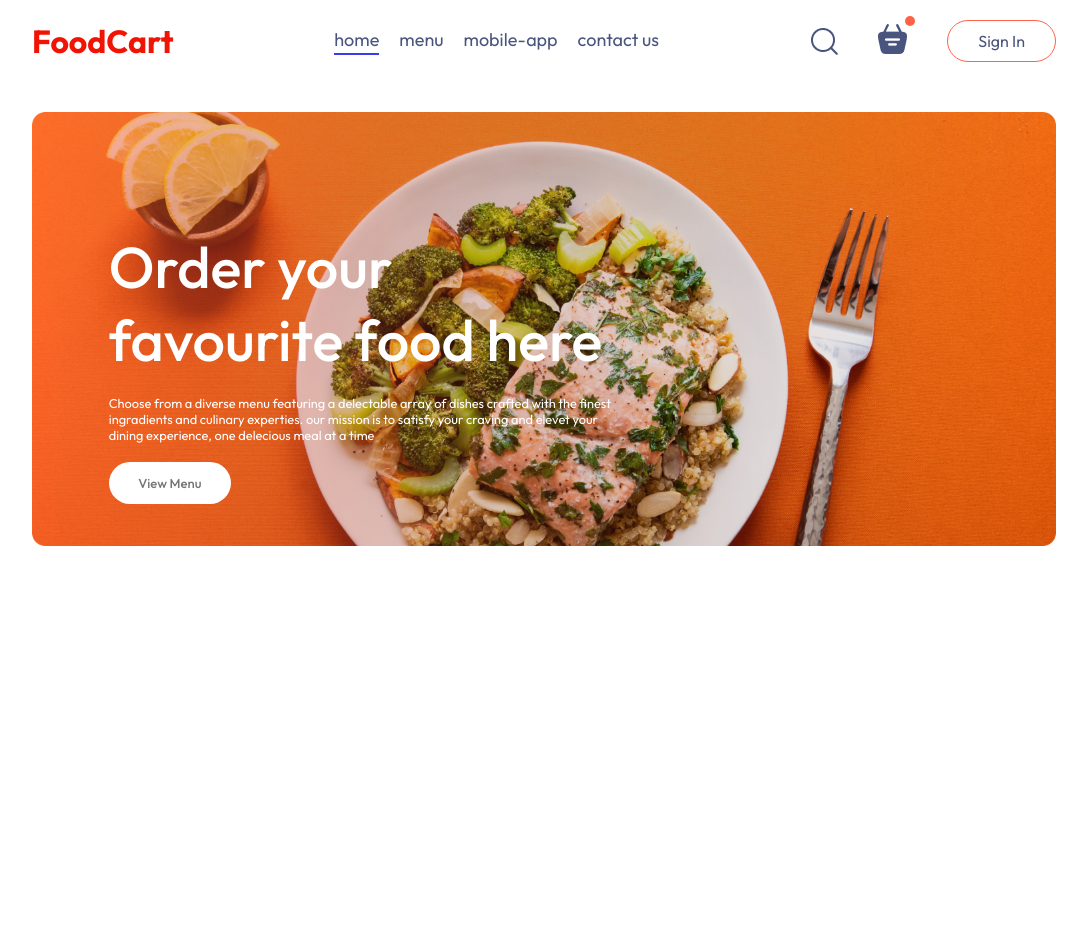
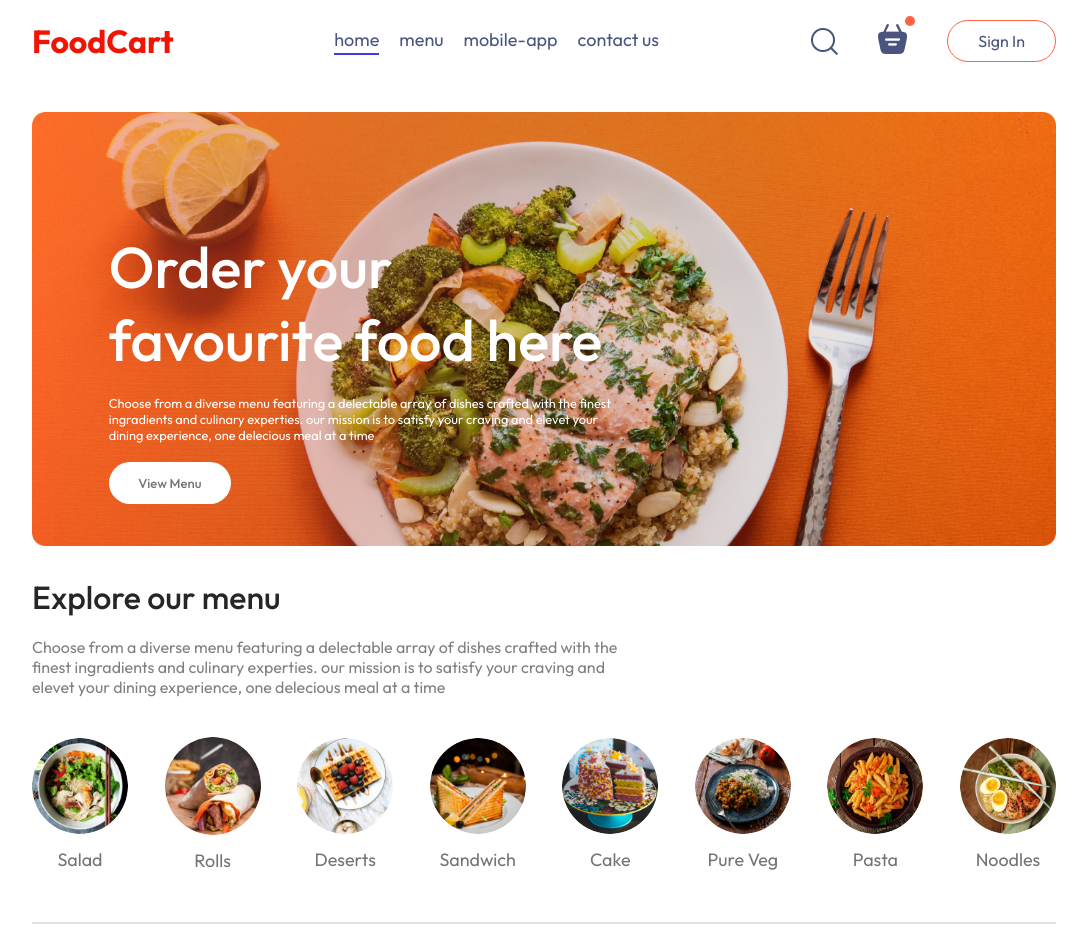
Before and after one commit to JUDHI3134/food-cart, a React (Vite) app in the folder frontend/: page / in a window 1280 px wide. Shown: the whole page, without its empty margins (96-1183 px from the left). Before the commit the page ends 800 px from the top, so only its background shows below. Built offline with nearby package versions, Linux system fonts and the light colour scheme.

Commit message:
create home screen Exploremenu component

```diff
--- /dev/null
+++ b/frontend/src/components/ExploreMenu/ExploreMenu.css
@@ -0,0 +1,48 @@
+.explore-menu{
+    display: flex;
+    flex-direction: column;
+    gap: 20px;
+}
+.explore-menu h1{
+    color: #262626;
+    font-weight: 500;
+}
+.explore-menu-text{
+    max-width: 60%;
+    color: #808080;
+}
+.explore-menu-list{
+    display: flex;
+    justify-content: space-between;
+    align-items: center;
+    gap: 30px;
+    text-align: center;
+    margin: 20px 0;
+    overflow-x: scroll;
+}
+.explore-menu-list::-webkit-scrollbar{
+    display: none;
+}
+.explore-menu-list-item img{
+    width: 7.5vw;
+    min-width: 80px;
+    cursor: pointer;
+    border-radius: 50%;
+    transition: 0.2s;
+}
+.explore-menu-list-item p{
+    margin-top: 10px;
+    color: #747474;
+    font-size: max(1.4vw,16px);
+    cursor: pointer;
+}
+.explore-menu hr{
+    margin: 10px 0;
+    height: 2px;
+    background-color: #e2e2e2;
+    border: none;
+}
+.explore-menu-list-item .active{
+    border: 4px solid tomato;
+    padding: 2px;
+}
--- /dev/null
+++ b/frontend/src/components/ExploreMenu/ExploreMenu.jsx
@@ -0,0 +1,25 @@
+import React from 'react'
+import './ExploreMenu.css'
+import {menu_list} from '../../assets/assets'
+
+const ExploreMenu = ({category,setCategory}) => {
+  return (
+    <div className='explore-menu' id='explore-menu'>
+      <h1>Explore our menu</h1>
+      <p className='explore-menu-text'>Choose from a diverse menu featuring a delectable array of dishes crafted with the finest ingradients and culinary experties. our mission is to satisfy your craving and elevet your dining experience, one delecious meal at a time</p>
+      <div className="explore-menu-list">
+        {menu_list.map((item,index)=>{
+            return (
+                <div onClick={()=>setCategory(prev=>prev===item.menu_name?"All":item.menu_name)} key={index} className='explore-menu-list-item'>
+                   <img className={category === item.menu_name?"active":""} src={item.menu_image} alt="" />
+                   <p>{item.menu_name}</p>
+                </div>
+            )
+        })}
+      </div>
+      <hr />
+    </div>
+  )
+}
+
+export default ExploreMenu
--- a/frontend/src/pages/Home/Home.jsx
+++ b/frontend/src/pages/Home/Home.jsx
@@ -1,11 +1,15 @@
-import React from 'react'
+import React, { useState } from 'react'
 import './Home.css'
 import Header from '../../components/Header/Header'
+import ExploreMenu from '../../components/ExploreMenu/ExploreMenu'
 
 const Home = () => {
+  const [category,setCategory] = useState("All");
+
   return (
     <div>
       <Header/>
+      <ExploreMenu category={category} setCategory={setCategory} />
     </div>
   )
 }
```
